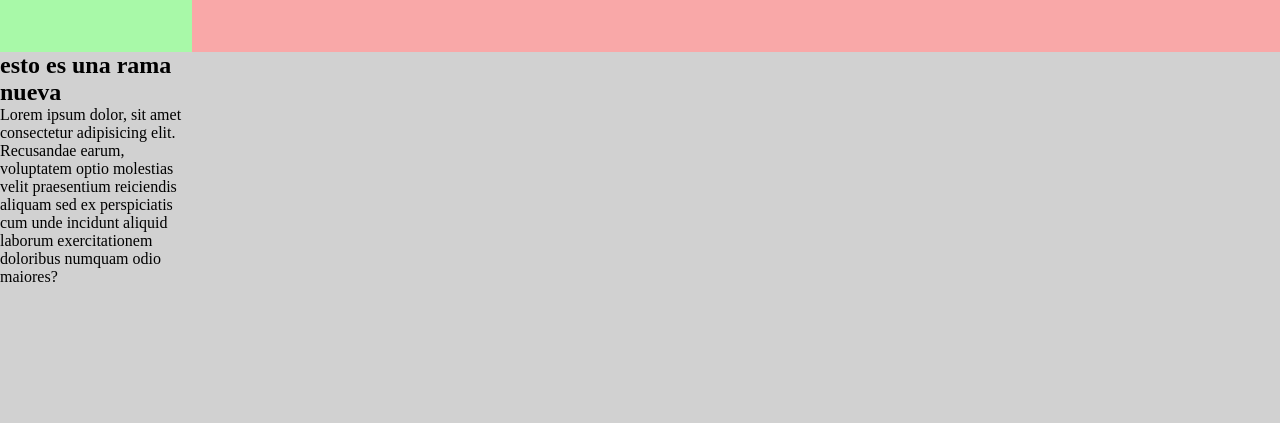
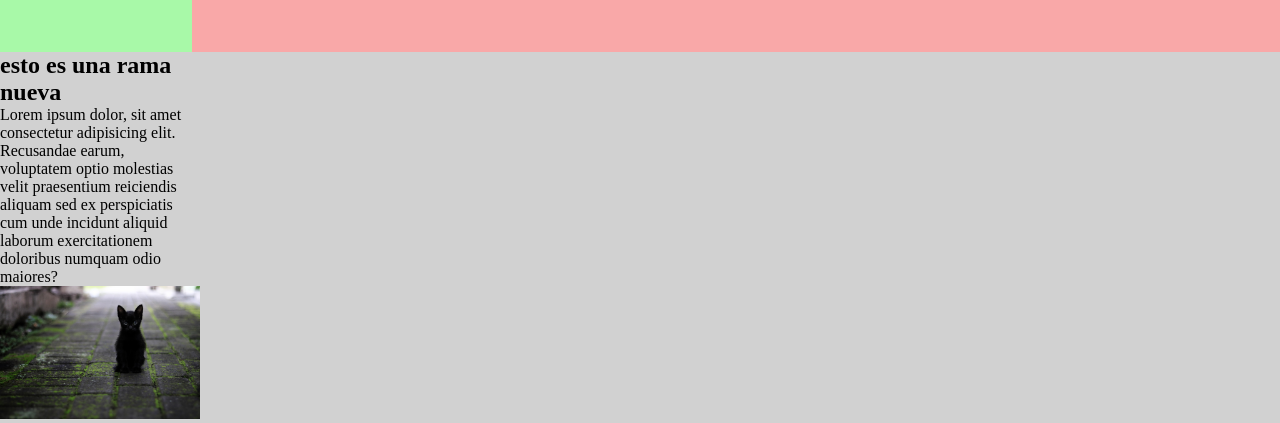
Before and after one commit to giselemilagros88/proyectoPrueba, a plain HTML site: page index.html in a window 1280 px wide. Shown: the part 916-1339 px from the top of the page. Before the commit the page ends 1202 px from the top, so only its background shows below. Drawn offline with Linux system fonts and the light colour scheme.

Commit message:
grabo una imagen en html

```diff
--- a/index.html
+++ b/index.html
@@ -81,6 +81,7 @@
         <section>
             <h2>esto es una rama nueva</h2>
             <p>Lorem ipsum dolor, sit amet consectetur adipisicing elit. Recusandae earum, voluptatem optio molestias velit praesentium reiciendis aliquam sed ex perspiciatis cum unde incidunt aliquid laborum exercitationem doloribus numquam odio maiores?</p>
+            <img src="./assets/img/gato_negro.jpg" width="200px" alt="prueba">
         </section>
         <footer class="footer">
             <!--fontawasome iconos instagram-->
```
